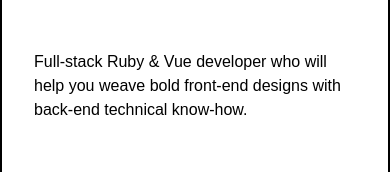
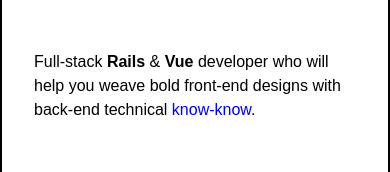
Before and after one commit to 1Mill/ErikEkberg.info, a Nuxt app: page / in a window 390 px wide. Shown: the part 412-584 px from the top of the page. Built offline with nearby package versions, Linux system fonts and the light colour scheme.

Commit message:
Change default layout mobile

```diff
--- a/layouts/default.vue
+++ b/layouts/default.vue
@@ -3,7 +3,10 @@
 	class='[ vh-100 tc flex flex-column items-center justify-center ]'
 	>
 		<Nav/>
-		<nuxt/>
+
+		<nuxt
+		class='[ h-100 ph4 ba bw1 flex flex-column items-center justify-center ]'
+		/>
 	</div>
 </template>
 
--- a/pages/index.vue
+++ b/pages/index.vue
@@ -1,7 +1,5 @@
 <template>
-	<div
-	class='[ vh-100 ph4 ba bw1 flex flex-column items-center justify-center ][ vh-50-ns w-40-ns ][ w-30-m ][ w-20-l ]'
-	>
+	<div>
 		<h1
 		class='[ mt0 f1 lh-title ]'
 		>
@@ -11,7 +9,10 @@
 		<p
 		class='[ lh-copy tl ]'
 		>
-			Full-stack Ruby & Vue developer who will help you weave bold front-end designs with back-end technical know-how.
+			Full-stack
+			<b>Rails</b> & <b>Vue</b>
+			developer who will help you weave bold front-end designs with back-end technical
+			<router-link to='/know-how'>know-know</router-link>.
 		</p>
 	</div>
 </template>
```
